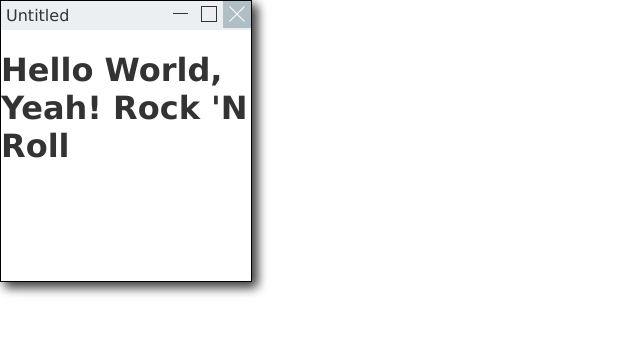
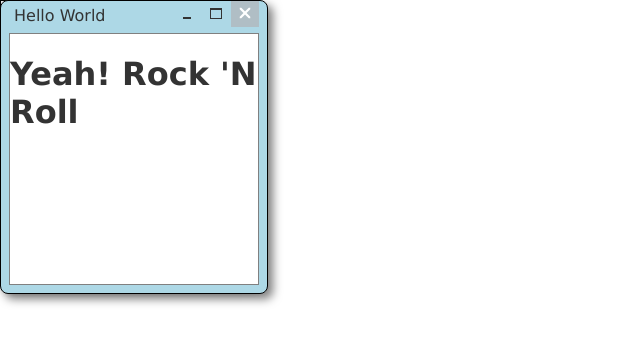
Before and after one commit to wyrl/windows-like, a plain HTML site: page index.html in a window 1280 px wide. Shown: the whole page, without its empty margins (0-640 px from the left). Drawn offline with Linux system fonts and the light colour scheme.

Commit message:
new added for windows 7 theme

```diff
--- a/css/wyrl_plugin.css
+++ b/css/wyrl_plugin.css
@@ -9,6 +9,10 @@
 @font-face{
 	font-family: ubuntu;
 	src: url("../fonts/symbols.ttf");
+}
+@font-face{
+	font-family: Marlett;
+	src : url("../fonts/Marlett.ttf");
 }
 
 /*Windows 10 Theme*/
@@ -76,17 +80,22 @@
 	width:200px;
 	height:200px;
 	box-shadow: 5px 5px 10px rgba(0,0,0,0.5);
-	padding-bottom: 30px;
-	/*display: inline-block;*/
+	padding: 0px 8px 42px 8px;
 	overflow: hidden;
+    background-color:lightblue;
+    border-radius:8px;
+
+    /*-webkit-transition: all .25s cubic-bezier(0.52, 0.76, 0.52, 0.76);*/
+    /*transition: all .25s cubic-bezier(0.52, 0.76, 0.52, 0.76);*/
 }
+
 .win7 .topbar{
 	/*border-bottom: 1px solid black;*/
 	padding-left: 5px;
 	padding-top: 5px;
 	padding-bottom: 5px;
 	cursor: move;
-	background-color: #ECEFF1;
+	background: inherit;
 }
 
 .win7 .controlbox{
@@ -96,7 +105,7 @@
 
 .win7 .minimize, .win7 .maximize, .win7 .close{
 	padding:6px;
-	font-family: symbols;
+	font-family: Marlett;
 }
 
 .win7 .left-top-corner{
@@ -108,7 +117,10 @@
 }
 
 .win7 .window-content{
+	margin-top: 3px;
 	height: 100%;
+	background: white;
+	border: 1px solid gray;
 }
 
 .win7 .minimize:hover, .win7 .maximize:hover{
--- a/demo/demo.js
+++ b/demo/demo.js
@@ -3,6 +3,8 @@ $(function(){
 	//$('#test2').winclose(false);
 	//$('#test2').winminimize(false);
 	//$('#test2').winmaximize(false);
+
+	$('#test3').winform('win7');
 
 	$('#test1').winform('ubuntu');
 	/*$('#test1').winclose(false);
--- a/index.html
+++ b/index.html
@@ -22,19 +22,19 @@
 			</div>
 		</div>
 
-		<div id="test2" class="winform">
+		<div id="test2">
 			<div class="content">
 				<h1>Hello World, Yeah! Rock 'N Roll</h1>
 			</div>
 		</div>
 
-		<!--<div id="test3" class="winform" win-title="Hello World">
+		<div id="test3" win-title="Hello World">
 			<div class="content">
 				<h1>Yeah! Rock 'N Roll</h1>
 			</div>
 		</div>
 
-		<div id="test4" class="winform" win-title="Hello World">
+		<!--<div id="test4" class="winform" win-title="Hello World">
 			<div class="content">
 				<div class="info-box">
 			        <table>
--- a/js/wyrl_plugin.js
+++ b/js/wyrl_plugin.js
@@ -2,7 +2,22 @@
 	var theme = {
 		win7 : {
 			controlbox : {
-
+				minimize : {
+					index : 0,
+					symbol : '&#x030;'
+				},
+				maximize :{
+					index : 1,
+					symbol : '&#x031;'
+				},
+				close :{
+					index : 2,
+					symbol : '&#x072;'
+				},
+				restore : {
+					index : 3,
+					symbol : '&#x032;'
+				}
 			}
 		},
 		win10 : {
```
Also changed, not shown: fonts/Marlett.ttf (added).
